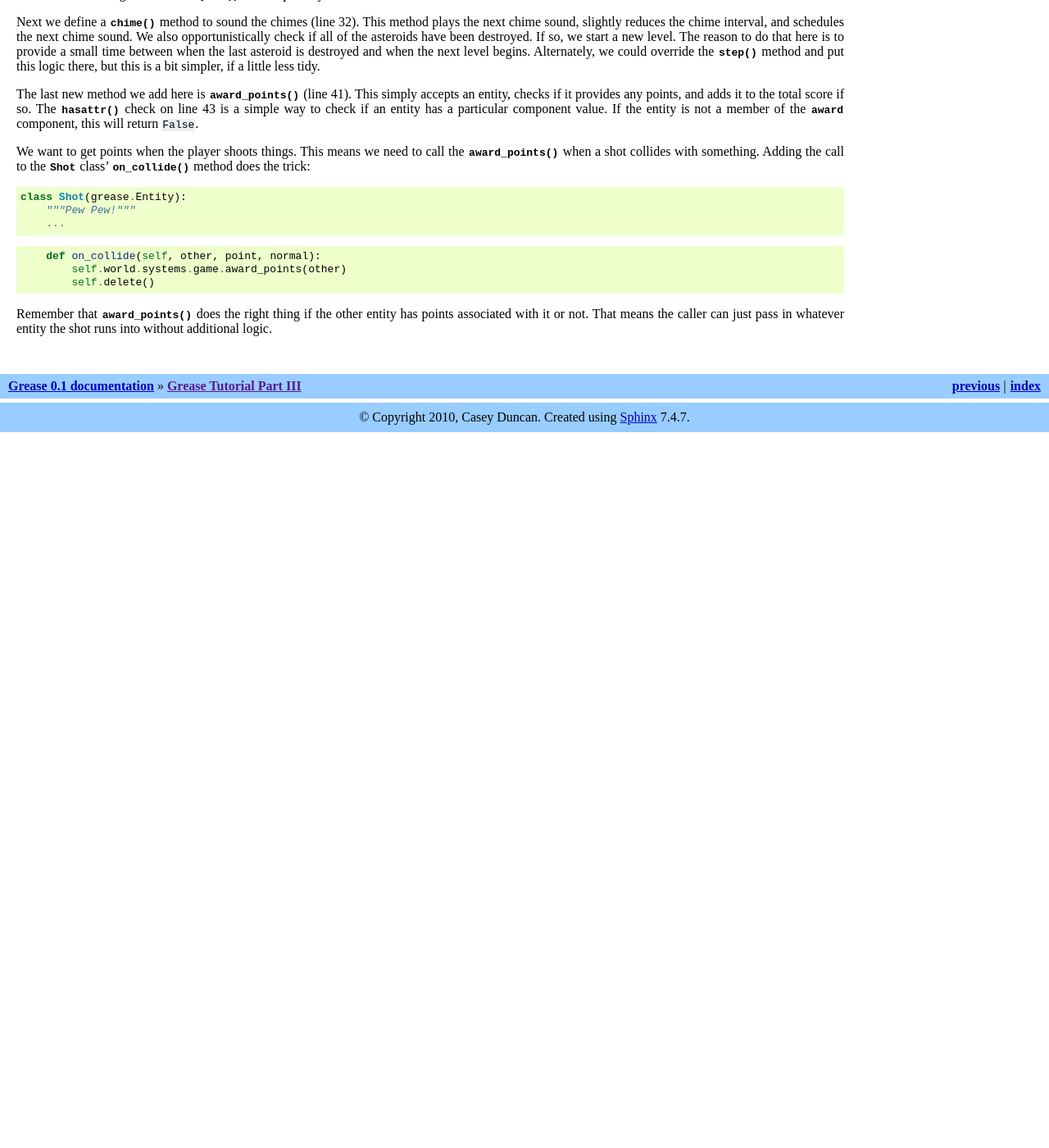
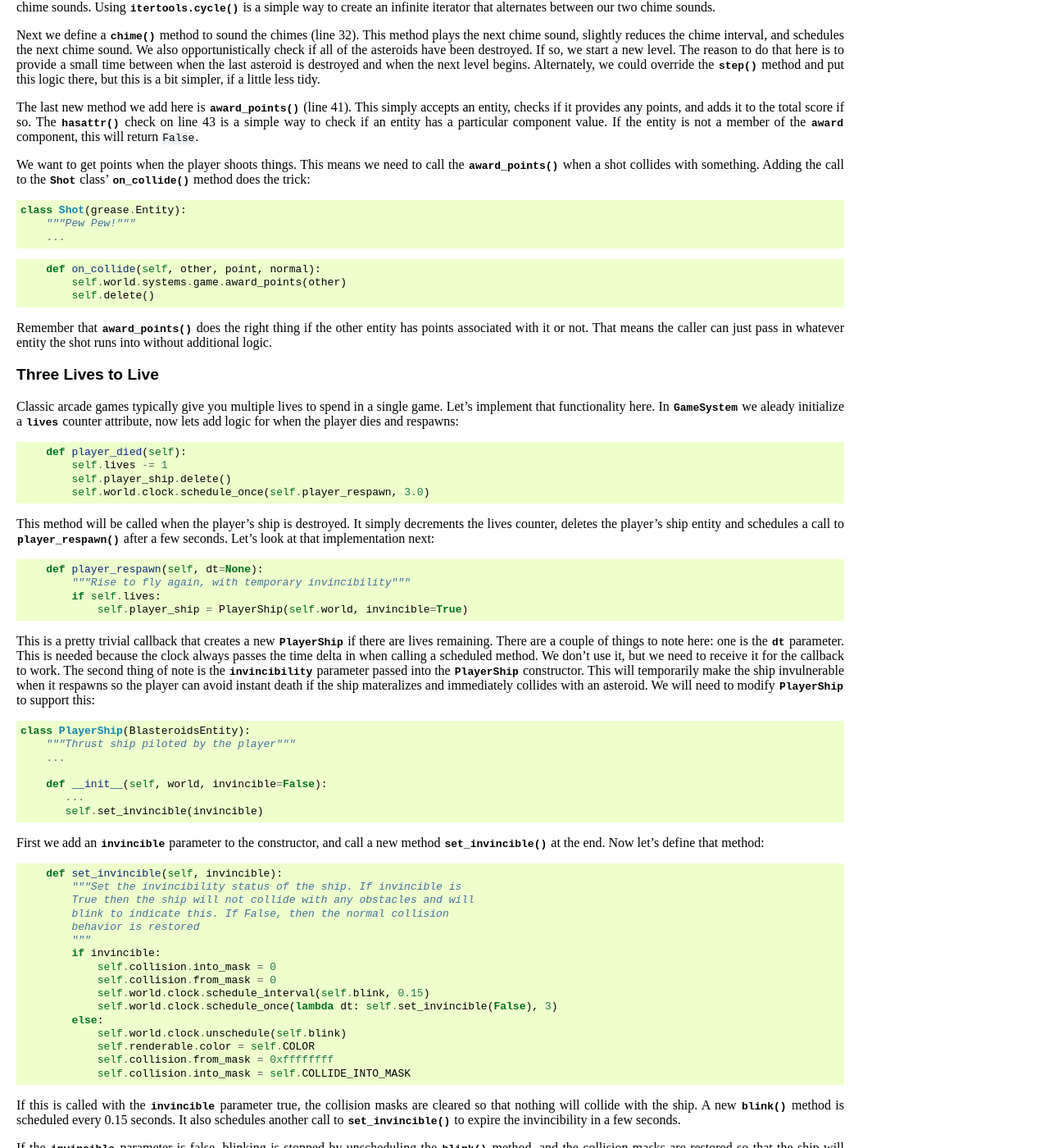
Before and after one commit to caseman/grease, a Sphinx documentation site: the page built from doc/tutorial/tutorial3.rst, in a window 1280 px wide and 1400 px high, scrolled down 4814 px. Shown: the whole window at 82% size. Built offline with Sphinx 7.4.7, drawn with Linux system fonts in a browser that asks for light colours; before the commit the page ends 5341 px from its top, so only the background shows below that; some of the changed text lies outside the part shown.

Commit message:
wip tut part tres
git-svn-id: https://caseman.googlecode.com/svn/trunk/grease@596 695b90bb-9647-0410-898f-0949cf7e6fe8

```diff
--- a/doc/tutorial/blasteroids3.py
+++ b/doc/tutorial/blasteroids3.py
@@ -108,7 +108,7 @@
         self.THRUST_SOUND.pause()
 
     def set_invincible(self, invincible):
-        """Set the invincibility status of the ship. If invicible is
+        """Set the invincibility status of the ship. If invincible is
         True then the ship will not collide with any obstacles and will
         blink to indicate this. If False, then the normal collision
         behavior is restored
@@ -125,7 +125,7 @@
             self.collision.into_mask = self.COLLIDE_INTO_MASK
 
     def blink(self, dt):
-        """Blink the ship to show invincbility"""
+        """Blink the ship to show invincibility"""
         if self.renderable:
             del self.renderable
         else:
@@ -133,6 +133,7 @@
 
     def on_collide(self, other, point, normal):
         self.explode()
+        self.THRUST_SOUND.pause()
         self.DEATH_SOUND.play()
         self.world.systems.game.player_died()
 
@@ -213,10 +214,6 @@
 
     def expire(self, dt):
         self.delete()
-
-
-class HudEntity(grease.Entity):
-    """Entities used by the HUD"""
 
 ## Define game systems ##
 
@@ -312,7 +309,6 @@
 
     def player_died(self):
         self.lives -= 1
-        self.player_ship.THRUST_SOUND.pause()
         self.player_ship.delete()
         self.world.clock.schedule_once(self.player_respawn, 3.0)
 
@@ -388,8 +384,6 @@
 class Hud(grease.Renderer):
     """Heads-up display renderer"""
 
-    HUD_FONT = pyglet.font.load('Vector Battle')
-
     def set_world(self, world):
         self.world = world
         self.last_lives = 0
@@ -397,6 +391,18 @@
         self.game_over_label = None
         self.paused_label = None
         self.create_lives_entities()
+
+    def create_lives_entities(self):
+        """Create entities to represent the remaining lives"""
+        self.lives = []
+        verts = geometry.Vec2dArray(PlayerShip.SHAPE_VERTS[3:])
+        left = -window.width // 2 + 25
+        top = window.height // 2 - 25
+        for i in range(20):
+            entity = grease.Entity(self.world)
+            entity.shape.verts = verts.transform(scale=0.75)
+            entity.position.position = (i * 20 + left, top)
+            self.lives.append((i, entity))
 
     def draw(self):
         game = self.world.systems.game
@@ -415,6 +421,7 @@
                 x=window.width // 2 - 25, y=window.height // 2 - 25,
                 anchor_x='right', anchor_y='center')
             self.last_score = game.score
+        self.score_label.draw()
         if game.lives == 0:
             if self.game_over_label is None:
                 self.game_over_label = pyglet.text.Label(
@@ -437,19 +444,6 @@
                     x = 0, y = -20, anchor_x='center', anchor_y='top')
             self.player_label.draw()
             self.paused_label.draw()
-        self.score_label.draw()
-
-    def create_lives_entities(self):
-        """Create entities to represent the remaining lives"""
-        self.lives = []
-        verts = geometry.Vec2dArray(PlayerShip.SHAPE_VERTS[3:])
-        left = -window.width // 2 + 25
-        top = window.height // 2 - 25
-        for i in range(20):
-            entity = HudEntity(self.world)
-            entity.shape.verts = verts.transform(scale=0.75)
-            entity.position.position = (i * 20 + left, top)
-            self.lives.append((i, entity))
 
 
 class TitleScreenControls(KeyControls):
--- a/doc/tutorial/tutorial3.rst
+++ b/doc/tutorial/tutorial3.rst
@@ -141,7 +141,82 @@
     class Shot(grease.Entity):
         """Pew Pew!"""
         ...
+
 .. literalinclude:: blasteroids3.py
    :pyobject: Shot.on_collide
 
 Remember that :meth:`award_points` does the right thing if the other entity has points associated with it or not. That means the caller can just pass in whatever entity the shot runs into without additional logic.
+
+Three Lives to Live
+-------------------
+
+Classic arcade games typically give you multiple lives to spend in a single game. Let's implement that functionality here. In :class:`GameSystem` we aleady initialize a :attr:`lives` counter attribute, now lets add logic for when the player dies and respawns:
+
+.. literalinclude:: blasteroids3.py
+   :pyobject: GameSystem.player_died
+
+This method will be called when the player's ship is destroyed. It simply decrements the lives counter, deletes the player's ship entity and schedules a call to :meth:`player_respawn` after a few seconds. Let's look at that implementation next:
+
+.. literalinclude:: blasteroids3.py
+   :pyobject: GameSystem.player_respawn
+   :end-before: is_multiplayer
+
+This is a pretty trivial callback that creates a new :class:`PlayerShip` if there are lives remaining. There are a couple of things to note here: one is the :attr:`dt` parameter. This is needed because the clock always passes the time delta in when calling a scheduled method. We don't use it, but we need to receive it for the callback to work. The second thing of note is the :attr:`invincibility` parameter passed into the :class:`PlayerShip` constructor. This will temporarily make the ship invulnerable when it respawns so the player can avoid instant death if the ship materalizes and immediately collides with an asteroid. We will need to modify :class:`PlayerShip` to support this::
+
+    class PlayerShip(BlasteroidsEntity):
+        """Thrust ship piloted by the player"""
+        ...
+
+        def __init__(self, world, invincible=False):
+           ...
+           self.set_invincible(invincible)
+
+First we add an :attr:`invincible` parameter to the constructor, and call a new method :meth:`set_invincible` at the end. Now let's define that method:
+
+.. literalinclude:: blasteroids3.py
+   :pyobject: PlayerShip.set_invincible
+
+If this is called with the :attr:`invincible` parameter true, the collision masks are cleared so that nothing will collide with the ship. A new :meth:`blink` method is scheduled every 0.15 seconds. It also schedules another call to :meth:`set_invincible` to expire the invincibility in a few seconds.
+
+If the :attr:`invincible` parameter is false, blinking is stopped by unscheduling the :meth:`blink` method, and the collision masks are restored so that the ship will collide with other entities.
+
+Now let's define the :meth:`blink` callback method:
+
+.. literalinclude:: blasteroids3.py
+   :pyobject: PlayerShip.blink
+
+This method hides the ship by removing it from the renderable component if it is visible, or makes it visible by setting the ``renderable.color`` if its currently invisible. Calling this repeatedly will alternately hide and show the ship. This is a visual indication to the player that the ship is invulnerable.
+
+To complete the circuit, we need to add a call to the :meth:`player_died` method we defined above when the ship collides with something and explodes:
+
+.. literalinclude:: blasteroids3.py
+   :pyobject: PlayerShip.on_collide
+
+Heads Up!
+---------
+
+The :class:`GameSystem` now keeps track of the player's score and remaining lives, but this information is not presented to the player yet. To remedy that, we'll create a heads-up display. Since this is purely visual, we'll implement it as a renderer:
+
+.. literalinclude:: blasteroids3.py
+   :pyobject: Hud
+   :end-before: def draw
+   :linenos:
+
+The methods above setup the :class:`Hud` renderer. The :meth:`set_world` method here serves the same purpose as the same method of our system classes. It is called when the renderer is added to the world. Here we initialize some instance attributes and call :meth:`create_lives_entities`.
+
+.. note:: :class:`grease.Renderer` is an abstract base class much like :class:`grease.System`. Like the latter, it not mandatory that custom renderers subclass :class:`grease.Renderer`, but it does serve to make the application code easier to understand.
+
+:meth:`create_lives_entities` describes its own purpose pretty well. It creates some stationary entities that look lke the player's ship to represent the extra lives remaining. These will be displayed at the top-left of the window.
+
+Below we get to the heart of the matter, the :meth:`draw` method. All renderers must implement this method, which is called whenever the display needs to be updated:
+
+.. literalinclude:: blasteroids3.py
+   :pyobject: Hud.draw
+   :end-before: self.world.running
+   :linenos:
+
+Lines 3-9 update the color of the lives entities we created before. Remaining lives are colored the same as the player's ship, making them visible. Additional life markers are made invisible to hide them.
+
+Lines 10-18 create or update the score label. This uses a :class:`pyglet.text.Label`. Creating these objects is relatively expensive, so it is only done when the score actually changes. This is rare compared to the number of times the window must be redrawn.
+
+Lines 19-26 draw a "GAME OVER" label after the player loses their last life.
```
